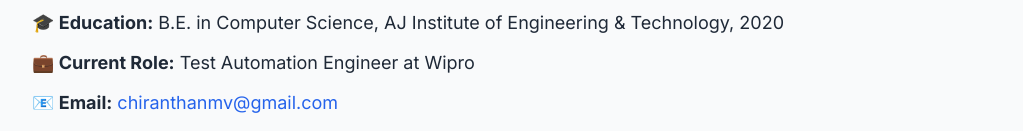
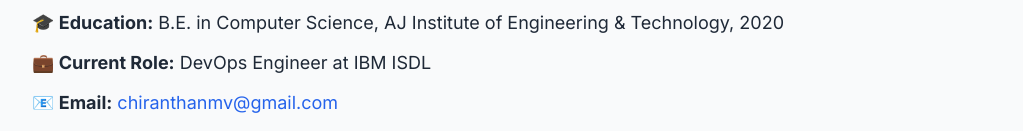
Before and after one commit to chiranthanmv/chiranthanmv.github.io, a plain HTML site: page index.html in a window 1280 px wide. Shown: the part 271-402 px from the top of the page, without its empty margins (128-1151 px from the left). Drawn offline with nearby package versions, Linux system fonts and the light colour scheme.

Commit message:
correction

```diff
--- a/index.html
+++ b/index.html
@@ -26,7 +26,7 @@
       <ul class="space-y-3 text-lg">
         <li><strong>📍 Location:</strong> Bengaluru, India</li>
         <li><strong>🎓 Education:</strong> B.E. in Computer Science, AJ Institute of Engineering & Technology, 2020</li>
-        <li><strong>💼 Current Role:</strong> Test Automation Engineer at Wipro</li>
+        <li><strong>💼 Current Role:</strong> DevOps Engineer at IBM ISDL</li>
         <li><strong>📧 Email:</strong> <a href="mailto:chiranthanmv@gmail.com" class="text-blue-600 hover:underline">chiranthanmv@gmail.com</a></li>
         <li><strong>📱 Phone:</strong> 7259507557</li>
         <li><strong>🔗 LinkedIn:</strong> <a href="https://www.linkedin.com/in/chiranthan-m-v-397081161/" target="_blank" class="text-blue-600 hover:underline">View Profile</a></li>
```
